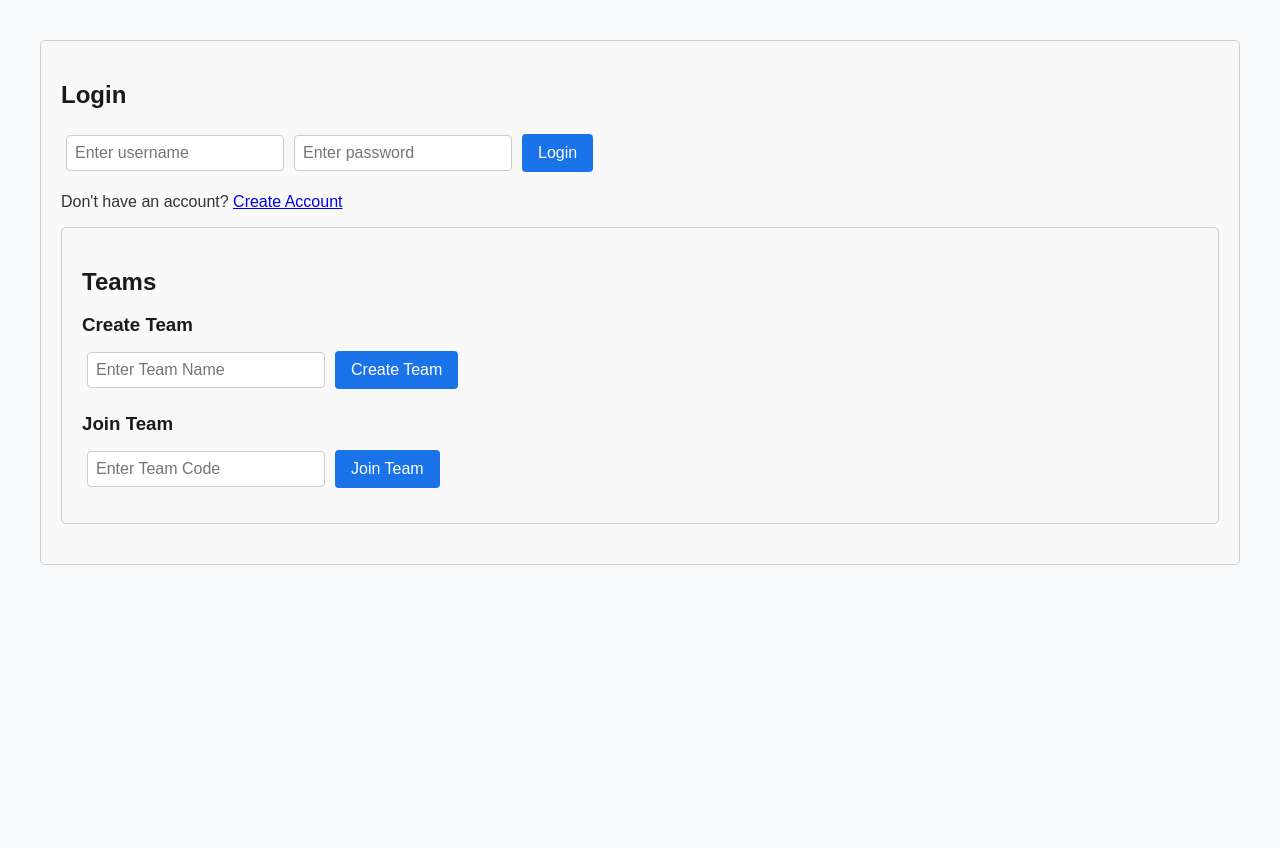
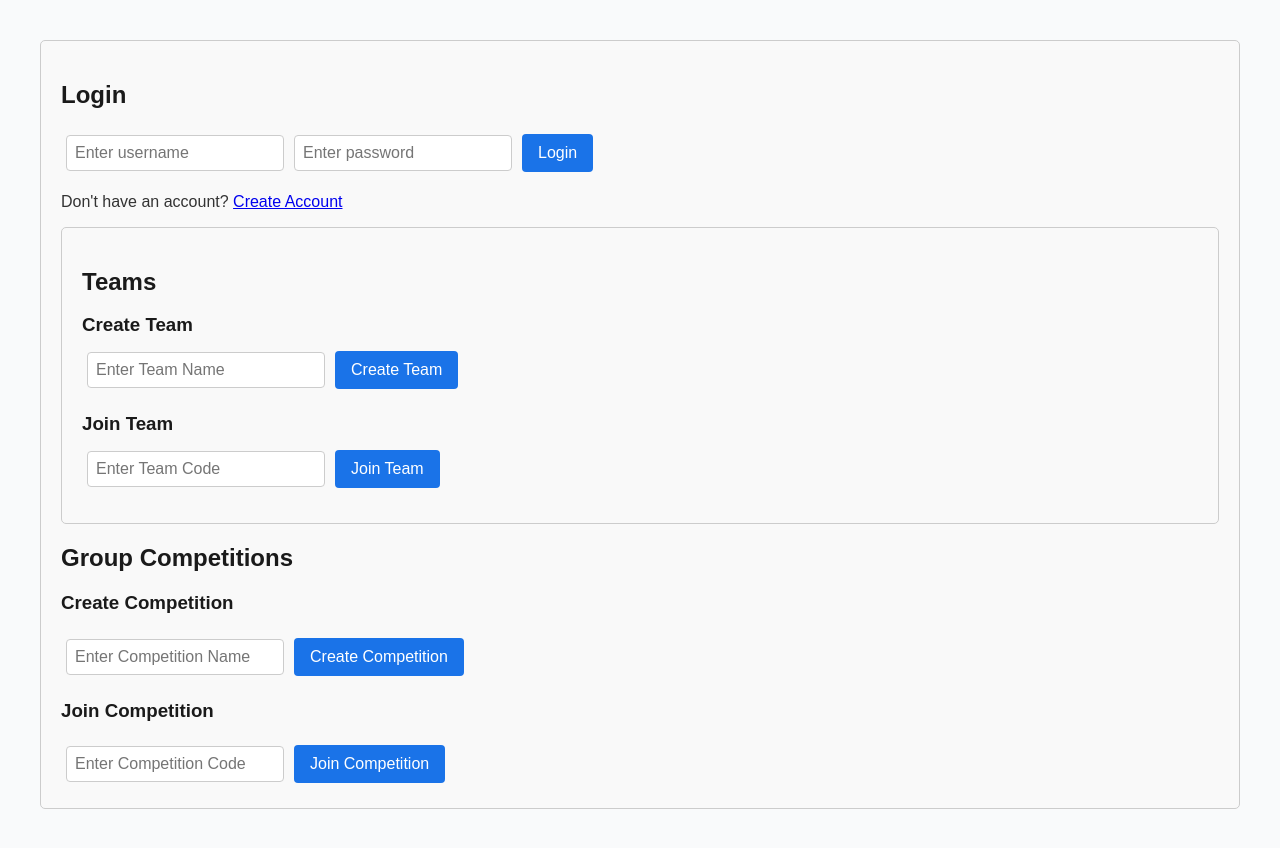
Before and after one commit to timbro-mach/stock-simulator-frontend, a Next.js app: page /dashboard in a window 1280 px wide. Shown: the top 848 px of the page. Before the commit the page ends 800 px from the top, so only its background shows below. Built offline with nearby package versions, Linux system fonts and the light colour scheme.

Commit message:
Moved Group Box to Landing Page

```diff
--- a/pages/dashboard.js
+++ b/pages/dashboard.js
@@ -49,6 +49,11 @@ const Dashboard = () => {
   const [teamName, setTeamName] = useState('');
   const [joinTeamCode, setJoinTeamCode] = useState('');
   const [teamMessage, setTeamMessage] = useState('');
+
+  // Group Competitions state (for creating/joining group competitions)
+  const [competitionName, setCompetitionName] = useState('');
+  const [joinCompetitionCode, setJoinCompetitionCode] = useState('');
+  const [competitionMessage, setCompetitionMessage] = useState('');
 
   // Base URL for API calls
   const BASE_URL = 'https://stock-simulator-backend.onrender.com';
@@ -329,6 +334,39 @@ const Dashboard = () => {
     } catch (error) {
       console.error('Error joining team:', error);
       setTeamMessage('Error joining team.');
+    }
+  };
+
+  // Group Competitions creation and joining functions (global competitions)
+  const createCompetition = async () => {
+    if (!competitionName) {
+      setCompetitionMessage('Please enter a competition name.');
+      return;
+    }
+    try {
+      const response = await axios.post(`${BASE_URL}/competition/create`, { username, competition_name: competitionName });
+      setCompetitionMessage(`Competition created successfully! Code: ${response.data.competition_code}`);
+      setCompetitionName('');
+      fetchUserData();
+    } catch (error) {
+      console.error('Error creating competition:', error);
+      setCompetitionMessage('Error creating competition.');
+    }
+  };
+
+  const joinCompetition = async () => {
+    if (!joinCompetitionCode) {
+      setCompetitionMessage('Please enter a competition code.');
+      return;
+    }
+    try {
+      const response = await axios.post(`${BASE_URL}/competition/join`, { username, competition_code: joinCompetitionCode });
+      setCompetitionMessage(response.data.message);
+      setJoinCompetitionCode('');
+      fetchUserData();
+    } catch (error) {
+      console.error('Error joining competition:', error);
+      setCompetitionMessage('Error joining competition.');
     }
   };
 
@@ -655,11 +693,7 @@ const Dashboard = () => {
             </div>
           )}
 
-          {/* Competition Section */}
-          <div className="competition-section">
-            <Competition />
-          </div>
-          {/* Teams section removed from the logged-in view */}
+          {/* Competition Section removed from logged-in view */}
         </div>
       ) : (
         <div className="login-box">
@@ -710,7 +744,7 @@ const Dashboard = () => {
               </p>
             </form>
           )}
-          {/* Teams Section moved to the login page */}
+          {/* Teams Section moved to the landing page */}
           <div className="teams-section">
             <h2>Teams</h2>
             <div className="team-form">
@@ -735,6 +769,31 @@ const Dashboard = () => {
             </div>
             {teamMessage && <p>{teamMessage}</p>}
           </div>
+          {/* Group Competitions Section moved to the landing page */}
+          <div className="group-competitions-section">
+            <h2>Group Competitions</h2>
+            <div className="competition-form">
+              <h3>Create Competition</h3>
+              <input
+                type="text"
+                placeholder="Enter Competition Name"
+                value={competitionName}
+                onChange={(e) => setCompetitionName(e.target.value)}
+              />
+              <button className="competition-button" onClick={createCompetition}>Create Competition</button>
+            </div>
+            <div className="competition-form">
+              <h3>Join Competition</h3>
+              <input
+                type="text"
+                placeholder="Enter Competition Code"
+                value={joinCompetitionCode}
+                onChange={(e) => setJoinCompetitionCode(e.target.value)}
+              />
+              <button className="competition-button" onClick={joinCompetition}>Join Competition</button>
+            </div>
+            {competitionMessage && <p>{competitionMessage}</p>}
+          </div>
         </div>
       )}
     </div>
```
